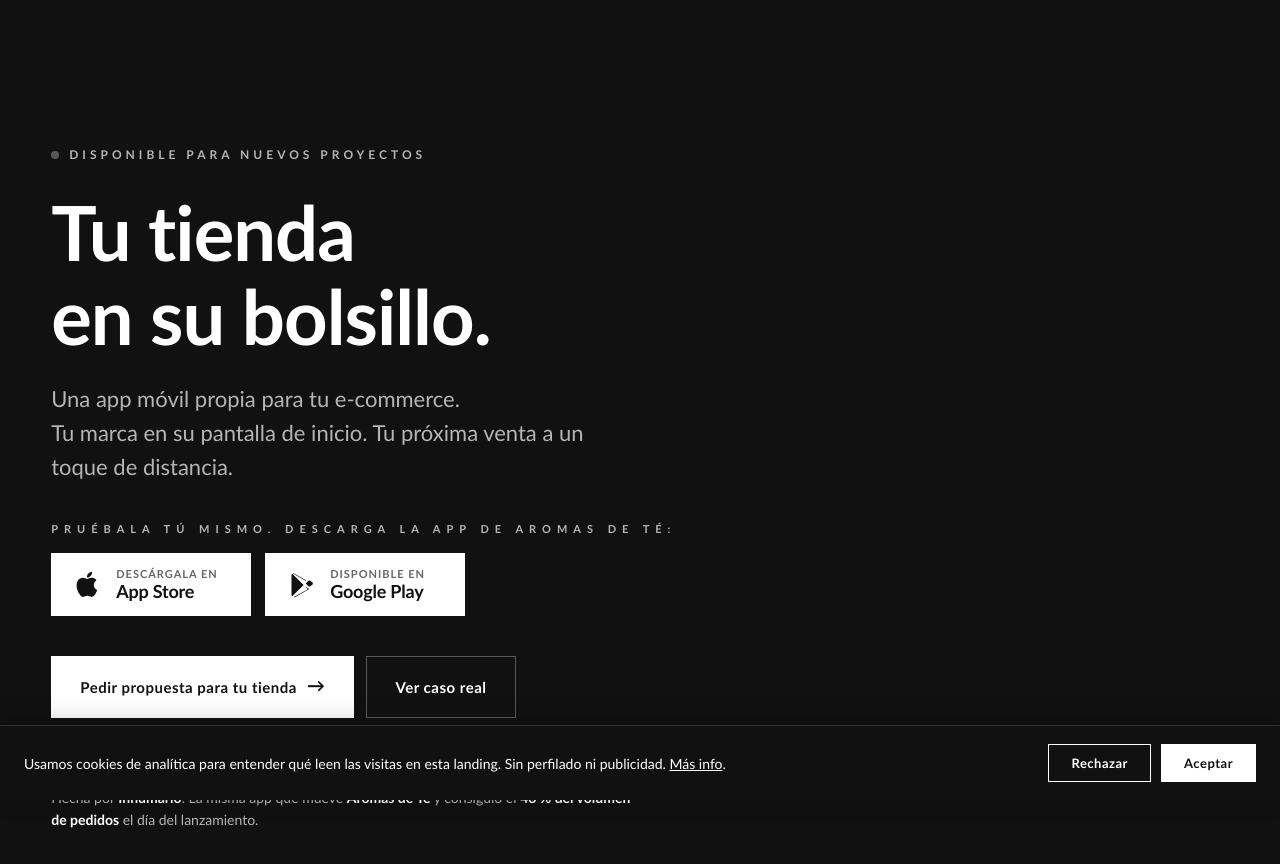
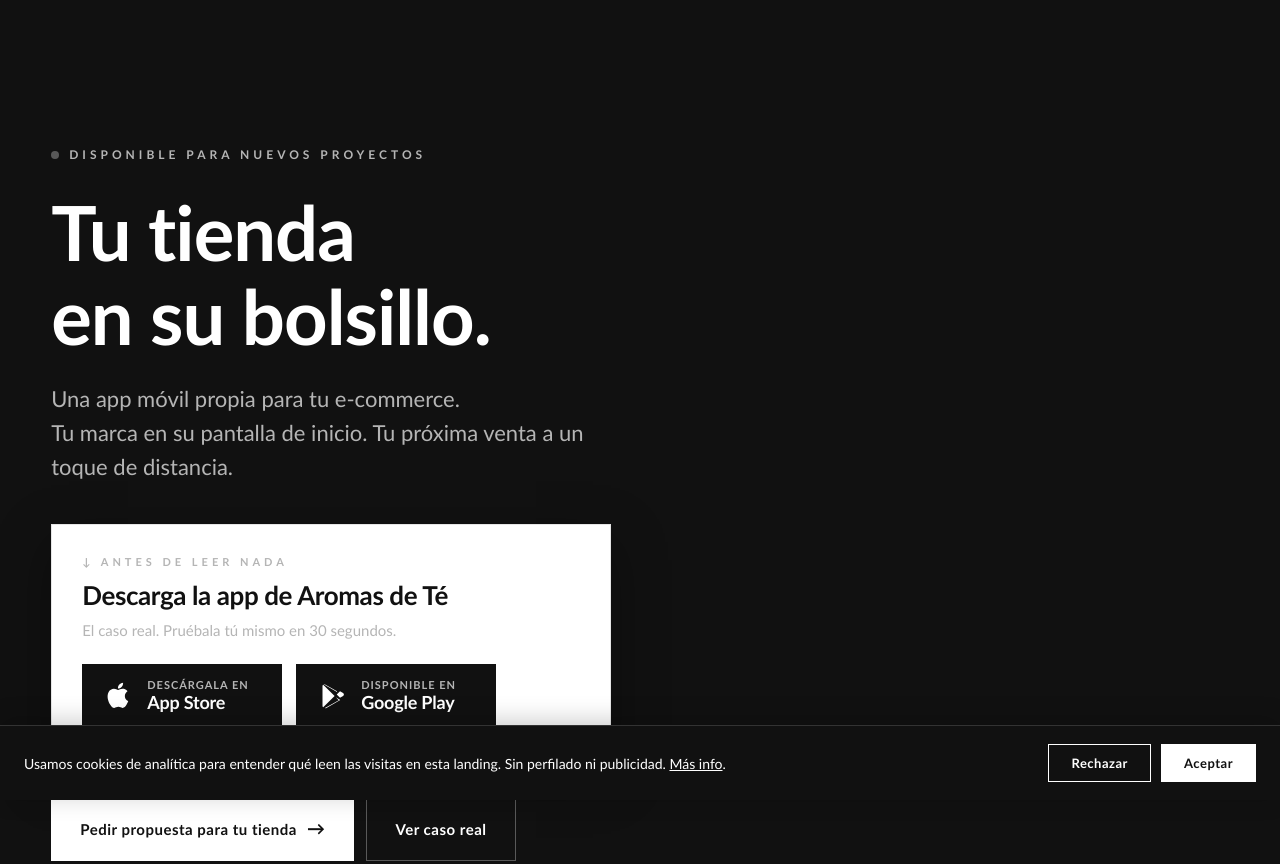
Before and after one commit to inhumario/inhumario-app-landing, a website: page public/index.html in a window 1280 px wide. Shown: the top 864 px of the page. Drawn offline with Linux system fonts and the light colour scheme.

Commit message:
Card destacada para los botones de descarga en el hero
Antes el bloque de descarga era texto pequeño + botones blancos sobre fondo oscuro: poco visual jerarquía sobre el H1.

Ahora va dentro de una tarjeta blanca con sombra fuerte, headline H3 grande "Descarga la app de Aromas de Té" y eyebrow "↓ Antes de leer nada" para marcar que es lo primero a atender al entrar desde el cold email.

Cache buster styles.css?v=8 para evitar servir CSS viejo a navegadores con caché.

Co-Authored-By: Claude Opus 4.7 <noreply@anthropic.com>

```diff
--- a/public/index.html
+++ b/public/index.html
@@ -10,7 +10,7 @@
 <meta property="og:type" content="website">
 <title>Apps móviles para tu tienda online · Inhumario</title>
 <link rel="preconnect" href="https://fonts.googleapis.com">
-<link rel="stylesheet" href="styles.css?v=6">
+<link rel="stylesheet" href="styles.css?v=8">
 <link rel="icon" type="image/png" href="assets/logo.png">
 </head>
 <body>
@@ -26,10 +26,12 @@
     <h1 class="reveal" style="margin-top:24px;">Tu tienda<br>en su bolsillo.</h1>
     <p class="lead reveal">Una app móvil propia para tu e-commerce.<br>Tu marca en su pantalla de inicio. Tu próxima venta a un toque de distancia.</p>
 
-    <div class="hero-download reveal">
-      <p class="hero-download-cta">Pruébala tú mismo. Descarga la app de Aromas de Té:</p>
+    <div class="hero-download-card reveal">
+      <p class="hero-download-eyebrow">↓ Antes de leer nada</p>
+      <h3 class="hero-download-title">Descarga la app de Aromas de Té</h3>
+      <p class="hero-download-sub">El caso real. Pruébala tú mismo en 30 segundos.</p>
       <div class="case-stores-buttons">
-        <a class="store-btn store-btn-light" href="https://apps.apple.com/es/app/aromas-de-t%C3%A9/id6771097084" target="_blank" rel="noopener" aria-label="Descargar Aromas de Té en App Store">
+        <a class="store-btn" href="https://apps.apple.com/es/app/aromas-de-t%C3%A9/id6771097084" target="_blank" rel="noopener" aria-label="Descargar Aromas de Té en App Store">
           <svg class="store-btn-logo" viewBox="0 0 24 24" fill="currentColor" aria-hidden="true">
             <path d="M17.05 12.04c-.03-2.74 2.24-4.05 2.34-4.12-1.28-1.87-3.27-2.13-3.98-2.16-1.7-.17-3.31.99-4.17.99-.86 0-2.18-.96-3.59-.94-1.85.03-3.55 1.07-4.5 2.72-1.92 3.32-.49 8.23 1.38 10.93.91 1.32 2 2.8 3.42 2.75 1.37-.06 1.89-.89 3.55-.89 1.66 0 2.13.89 3.59.86 1.48-.03 2.42-1.35 3.33-2.68 1.05-1.54 1.48-3.03 1.5-3.11-.03-.01-2.88-1.11-2.91-4.39zM14.36 4.05c.76-.92 1.27-2.2 1.13-3.47-1.09.04-2.41.72-3.2 1.64-.7.81-1.32 2.11-1.16 3.36 1.22.09 2.47-.62 3.23-1.53z"/>
           </svg>
@@ -38,7 +40,7 @@
             <span class="store-btn-big">App Store</span>
           </span>
         </a>
-        <a class="store-btn store-btn-light" href="https://play.google.com/store/apps/details?id=com.aromasdete.app" target="_blank" rel="noopener" aria-label="Descargar Aromas de Té en Google Play">
+        <a class="store-btn" href="https://play.google.com/store/apps/details?id=com.aromasdete.app" target="_blank" rel="noopener" aria-label="Descargar Aromas de Té en Google Play">
           <svg class="store-btn-logo" viewBox="0 0 24 24" fill="currentColor" aria-hidden="true">
             <path d="M3.6 2.32a1.5 1.5 0 0 0-.6 1.21v16.94c0 .49.24.93.6 1.21l9.78-9.68L3.6 2.32zm10.85 10.74 2.5 2.48-11.86 6.83a1.5 1.5 0 0 0 .54.1c.26 0 .52-.07.75-.21l11.84-6.82-3.77-2.38zm6.18-3.55-2.62-1.51-2.83 2.8 2.83 2.8 2.62-1.51a1.5 1.5 0 0 0 0-2.58zM15.45 7.97 5.21 2.07a1.5 1.5 0 0 0-.75-.2c-.19 0-.37.04-.54.1l11.86 6.83-.33.17.0z"/>
           </svg>
--- a/public/styles.css
+++ b/public/styles.css
@@ -276,32 +276,51 @@ p { font-size: 17px; color: var(--ink-soft); }
   letter-spacing: -0.2px;
 }
 
-/* === Hero download (botones store en el hero, fondo oscuro) === */
-.hero-download {
-  margin-top: 36px;
+/* === Hero download card (destacada sobre el fondo oscuro del hero) === */
+.hero-download-card {
+  margin-top: 40px;
+  padding: 28px 30px 30px;
+  background: #FFFFFF;
+  border: 1px solid var(--line);
+  box-shadow: 0 18px 50px rgba(0, 0, 0, 0.35);
+  max-width: 560px;
   display: flex;
   flex-direction: column;
   align-items: flex-start;
-  gap: 16px;
 }
-.hero-download-cta {
+.hero-download-eyebrow {
   font-size: 11px;
   font-weight: 700;
-  letter-spacing: 6px;
+  letter-spacing: 4px;
   text-transform: uppercase;
-  color: var(--light);
+  color: var(--mute);
+  margin-bottom: 10px;
 }
-.store-btn-light {
-  background: #FFFFFF;
+.hero-download-card .hero-download-title {
+  font-size: 26px;
+  font-weight: 800;
+  line-height: 1.2;
   color: var(--ink);
-  border-color: #FFFFFF;
+  margin: 0 0 8px 0;
+  letter-spacing: -0.4px;
 }
-.store-btn-light:hover {
-  background: var(--light);
-  border-color: var(--light);
+.hero-download-sub {
+  font-size: 15px;
+  color: var(--mute);
+  margin: 0 0 22px 0;
 }
-.store-btn-light .store-btn-small {
-  color: var(--mute);
+.hero-download-card .case-stores-buttons {
+  width: 100%;
+}
+@media (max-width: 640px) {
+  .hero-download-card {
+    margin-top: 32px;
+    padding: 24px 22px 26px;
+    max-width: 100%;
+    width: 100%;
+  }
+  .hero-download-title { font-size: 22px; }
+  .hero-download-card .store-btn { width: 100%; min-width: 0; }
 }
 
 /* === Benefits === */
```
